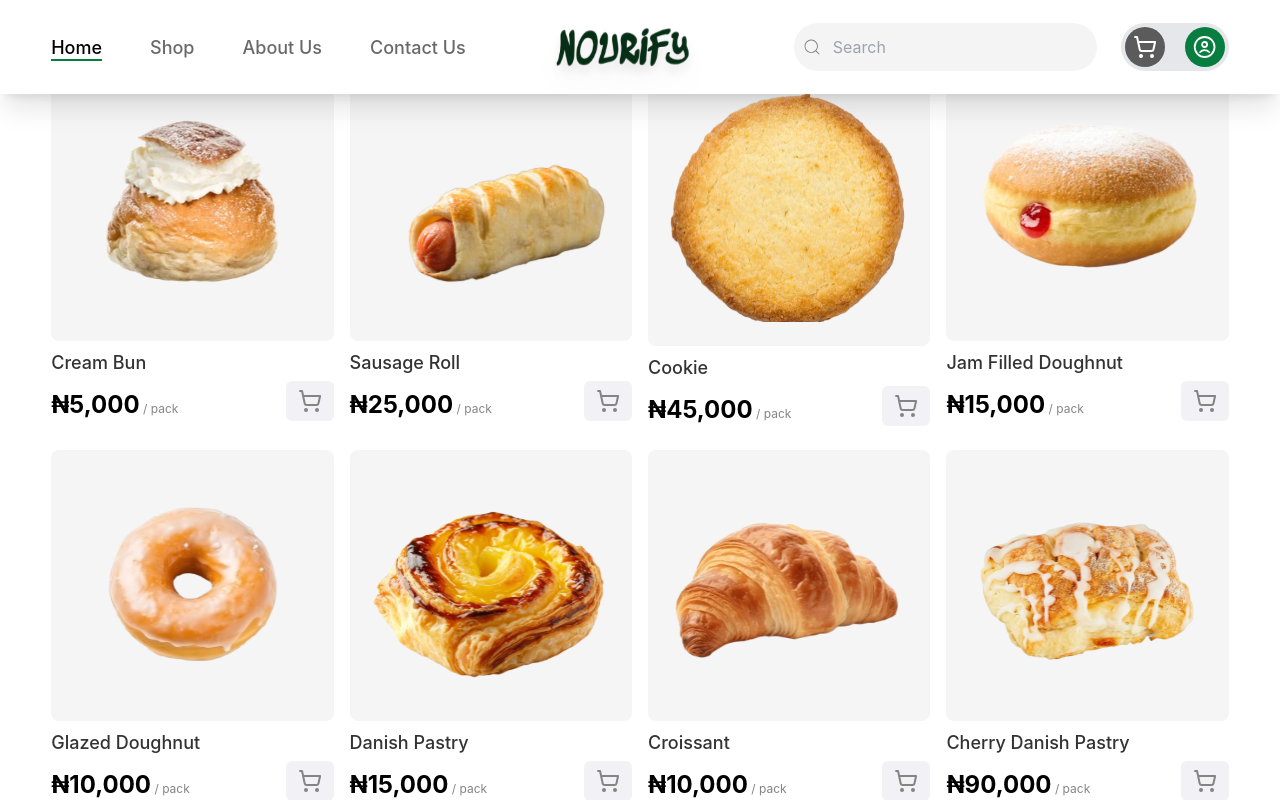
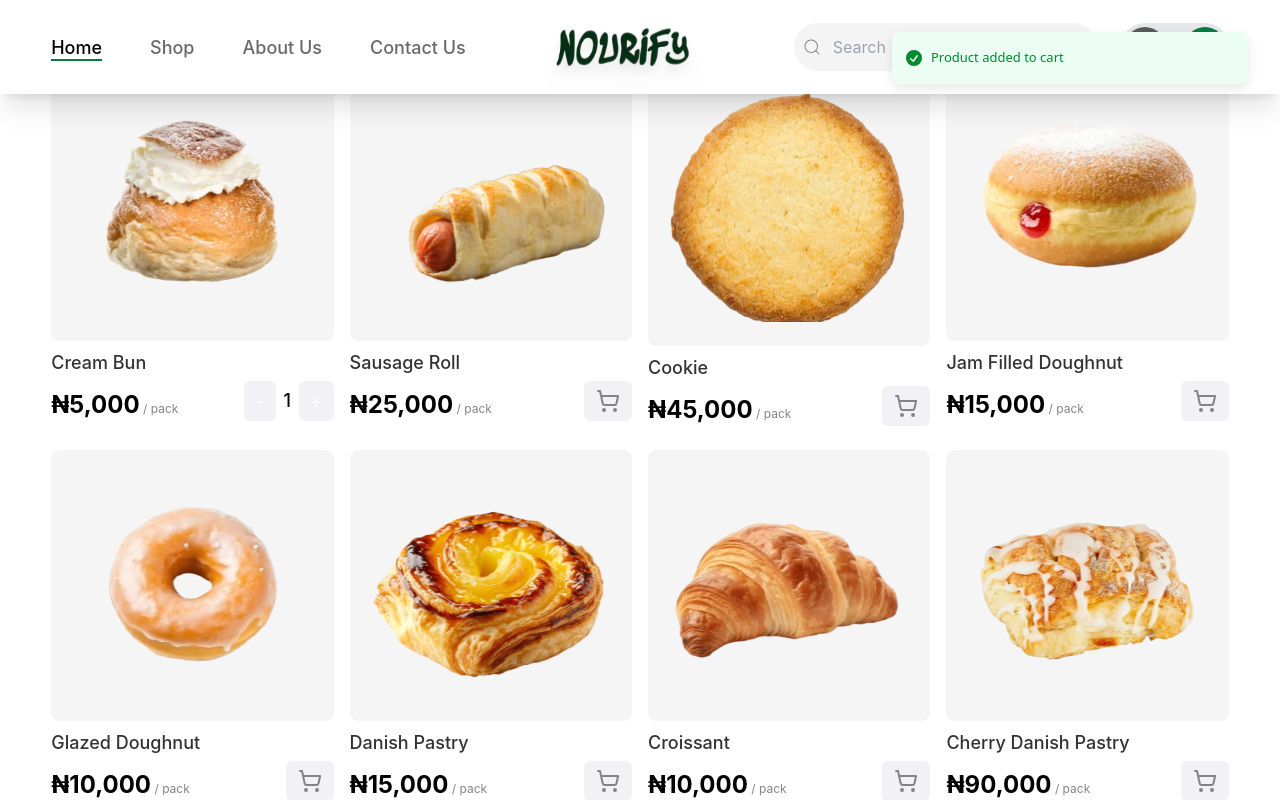
Before and after one commit to Nourify-develop/Nourify, a Next.js app: page / in a window 1280 px wide. Both pictures are taken after a click on the button 309 px from the left and 1304 px from the top of the page. Shown: the part 904-1704 px from the top of the page. Built offline with nearby package versions, Linux system fonts and the light colour scheme; a web font is replaced by a local one.

Commit message:
refactor: implemented add/remove for each product card

```diff
--- a/src/ui/products/ProductCard.tsx
+++ b/src/ui/products/ProductCard.tsx
@@ -2,9 +2,16 @@ import { LuShoppingCart } from "react-icons/lu";
 import { Product } from "../../types";
 import Image from "next/image";
 import { useRouter } from "next/navigation";
+import useCart from "@/hooks/useCart";
+import { toast } from "sonner";
 
 const ProductCard: React.FC<{ product: Product }> = ({ product }) => {
   const router = useRouter();
+  const { cart, addToCart, removeFromCart, updateQuantity } = useCart();
+
+  // Check if the product is in the cart
+  const cartItem = cart.find((item) => item.id === product.id);
+  const userQuantity = cartItem ? cartItem.userQuantity : 0;
 
   // Format the price with commas and ₦ symbol
   const formattedPrice = new Intl.NumberFormat("en-NG", {
@@ -12,7 +19,19 @@ const ProductCard: React.FC<{ product: Product }> = ({ product }) => {
     currency: "NGN",
     minimumFractionDigits: 0,
   }).format(product.price);
+  const handleAddToCart = () => {
+    if (userQuantity === 0) {
+      toast.success(`Product added to cart`);
+    }
+    addToCart(product, 1);
+  };
 
+  const handleRemoveFromCart = () => {
+    if (userQuantity === 1) {
+      toast.error(`Product removed from cart`);
+    }
+    removeFromCart(product.id);
+  };
   return (
     <div key={product.id} className="flex flex-col gap-1 text-center ">
       <div
@@ -42,9 +61,36 @@ const ProductCard: React.FC<{ product: Product }> = ({ product }) => {
           </span>
           <span className="text-xs text-gray-5"> / pack</span>
         </p>
-        <button className=" py-2 px-3 transition-all duration-500 ease-linear rounded-md bg-gray-11 hover:bg-secondary focus-within:hover:bg-secondary active:hover:bg-secondary group">
-          <LuShoppingCart className="h-5 w-5 lg:h-6 lg:w-6 transition-all duration-500 ease-linear text-gray-6 group-hover:text-white" />
-        </button>
+        {/* Render quantity buttons if product is in cart */}
+        {userQuantity > 0 ? (
+          <div className="flex items-center gap-2">
+            <button
+              onClick={() =>
+                userQuantity > 1
+                  ? updateQuantity(product.id, userQuantity - 1)
+                  : handleRemoveFromCart()
+              }
+              className="px-3 py-2 bg-gray-11 hover:bg-red text-white rounded-md transition-all duration-500 ease-linear"
+            >
+              -
+            </button>
+            <span className="text-lg font-medium">{userQuantity}</span>
+            <button
+              onClick={handleAddToCart}
+              className="px-3 py-2 bg-gray-11 hover:bg-green-500 text-white rounded-md transition-all duration-500 ease-linear"
+            >
+              +
+            </button>
+          </div>
+        ) : (
+          // Render Add to Cart button if not in cart
+          <button
+            onClick={handleAddToCart}
+            className="py-2 px-3 transition-all duration-500 ease-linear rounded-md bg-gray-11 hover:bg-secondary focus-within:hover:bg-secondary active:hover:bg-secondary group"
+          >
+            <LuShoppingCart className="h-5 w-5 lg:h-6 lg:w-6 transition-all duration-500 ease-linear text-gray-6 group-hover:text-white" />
+          </button>
+        )}
       </div>
     </div>
   );
```
Also changed, not shown: 2 other files (tests, documents, lock files or other folders).
